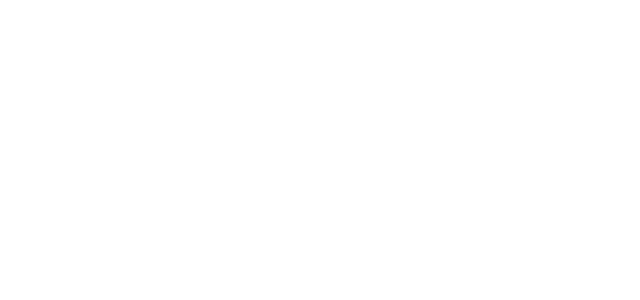
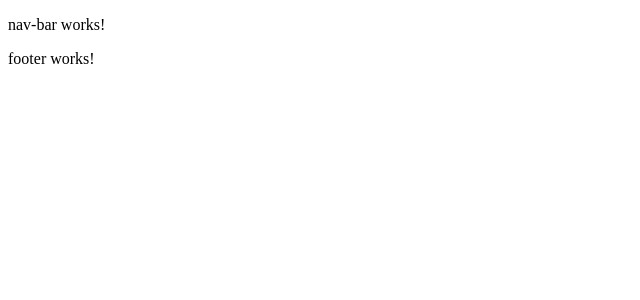
Before and after one commit to wcyme/Angular-16-Playground, an Angular app: page / in a window 1280 px wide. Shown: the top 300 px of the page, without its empty margins (0-640 px from the left). Built offline with nearby package versions, Linux system fonts and the light colour scheme.

Commit message:
[Add] Generate footer component and declared at core module.

```diff
--- a/src/app/app.component.html
+++ b/src/app/app.component.html
@@ -1 +1,3 @@
+<app-nav-bar></app-nav-bar>
 <router-outlet></router-outlet>
+<app-footer></app-footer>
--- a/src/app/app.module.ts
+++ b/src/app/app.module.ts
@@ -3,16 +3,16 @@ import { BrowserModule } from '@angular/platform-browser';
 
 import { AppRoutingModule } from './app-routing.module';
 import { AppComponent } from './app.component';
-import { NavBarComponent } from './nav-bar/nav-bar.component';
+import { CoreModule } from './core/core.module';
 
 @NgModule({
   declarations: [
     AppComponent,
-    NavBarComponent
   ],
   imports: [
     BrowserModule,
-    AppRoutingModule
+    AppRoutingModule,
+    CoreModule
   ],
   providers: [],
   bootstrap: [AppComponent]
--- /dev/null
+++ b/src/app/core/core.module.ts
@@ -0,0 +1,15 @@
+import { NgModule } from '@angular/core';
+import { CommonModule } from '@angular/common';
+import { NavBarComponent } from '../nav-bar/nav-bar.component';
+import { FooterComponent } from '../footer/footer.component';
+
+@NgModule({
+  declarations: [NavBarComponent, FooterComponent],
+  imports: [
+    CommonModule
+  ],
+  exports:[
+    NavBarComponent, FooterComponent
+  ]
+})
+export class CoreModule { }
--- /dev/null
+++ b/src/app/footer/footer.component.html
@@ -0,0 +1 @@
+<p>footer works!</p>
```
Also changed, not shown: src/app/footer/footer.component.ts (added, +10 -0 lines), src/app/footer/footer.component.scss (added), 1 other file (tests, documents, lock files or other folders).
